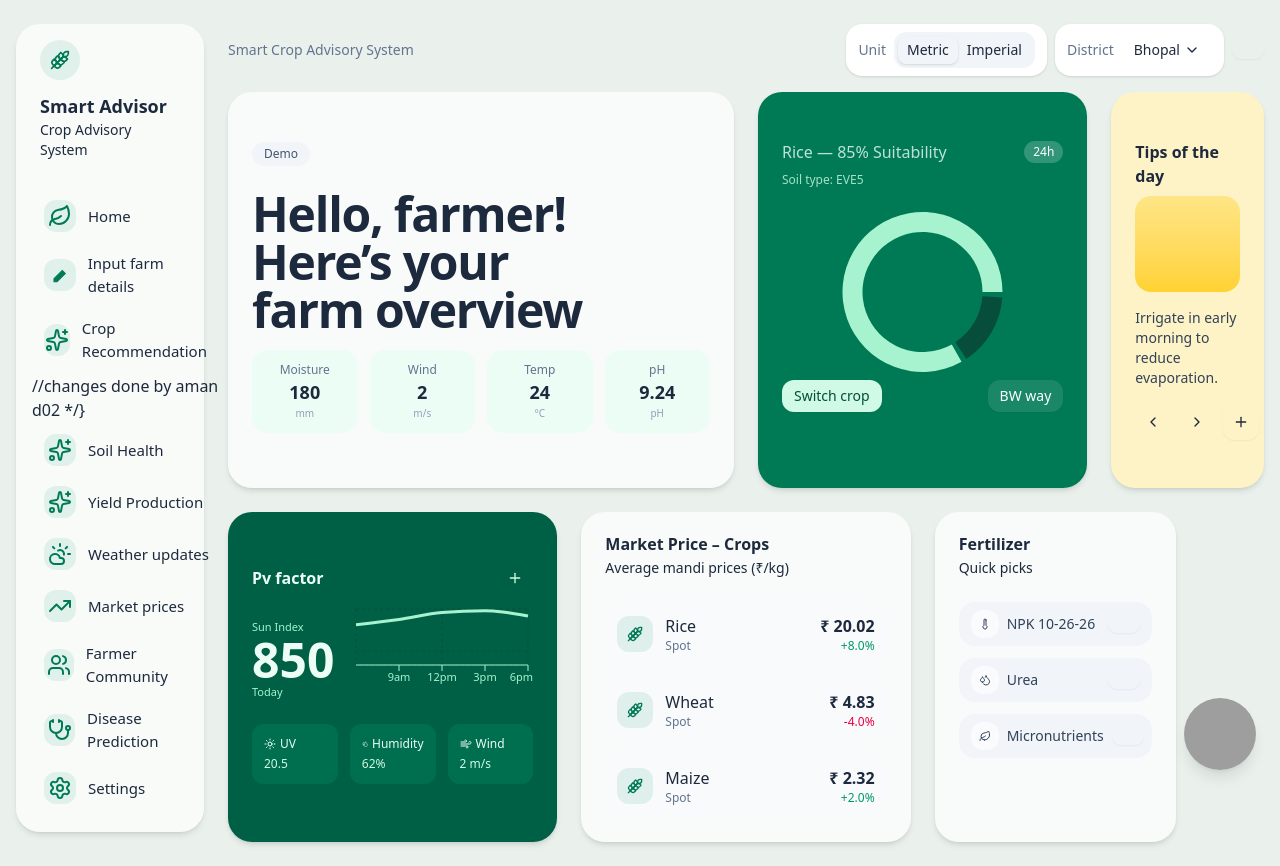
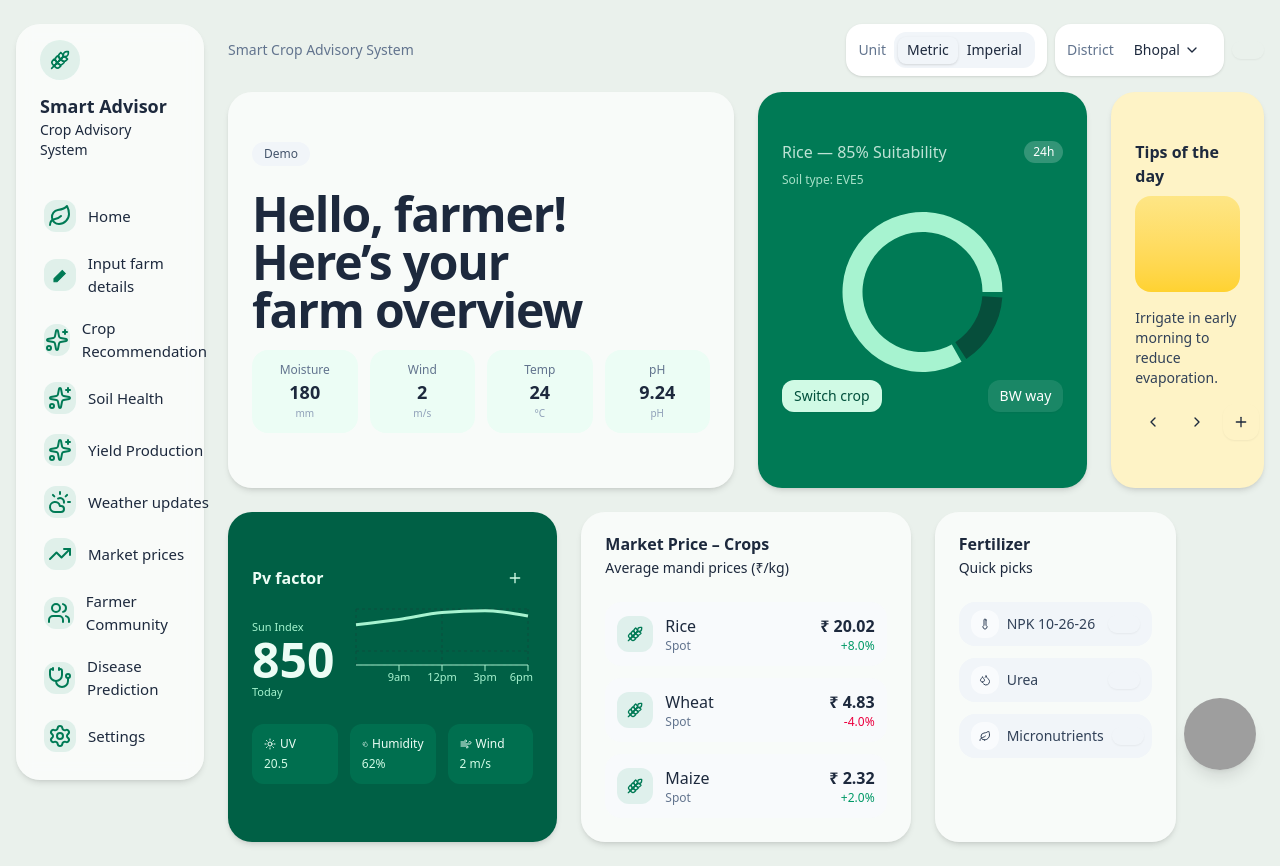
Before and after one commit to shivamsrc/Crop-Advisory-System, a React (Vite) app: page / in a window 1280 px wide. Built offline with nearby package versions, Linux system fonts and the light colour scheme; grey boxes are pictures that could not be loaded.

Commit message:
Update dashboard.jsx

```diff
--- a/src/Pages/dashboard.jsx
+++ b/src/Pages/dashboard.jsx
@@ -107,7 +107,7 @@ export default function Dashboard() {
                         <span className="text-[15px]">Crop Recommendation</span>
                     </button>
 
-                  //changes done by aman d02 */}
+                  {/* //changes done by aman d02 */}
                      <button onClick={()=>navigate("/recommendation")} className="flex items-center gap-3 rounded-2xl px-3 py-2 text-left transition hover:bg-emerald-50">
                         <span className="grid h-8 w-8 place-items-center rounded-xl bg-emerald-600/10 text-emerald-700">
                         <Sparkles />
```
